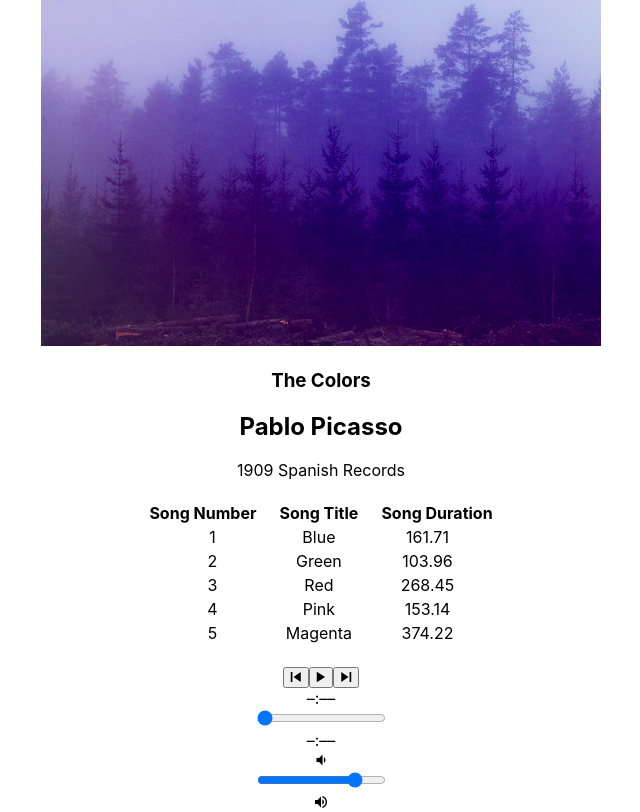
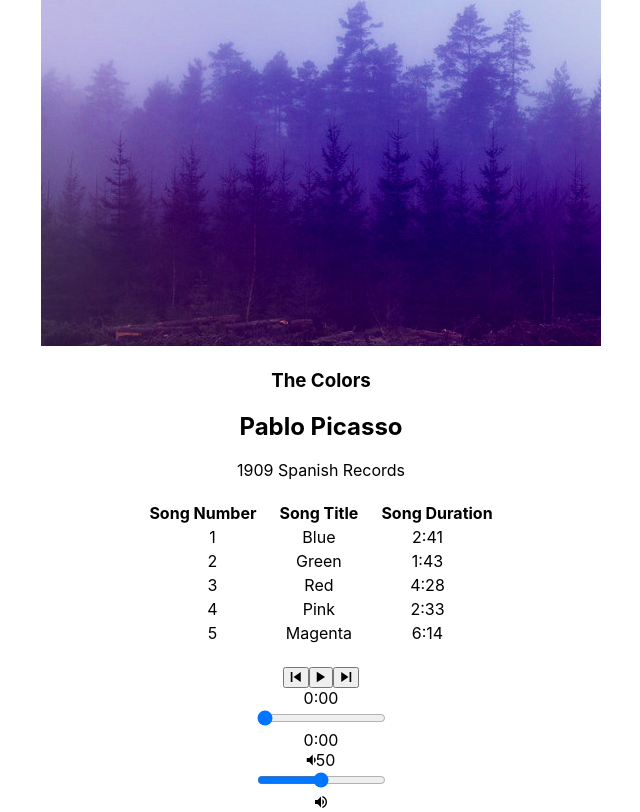
Before and after one commit to heidiulery/bloc-jams-react, a React (Create React App) app: page /album/the-colors in a window 1280 px wide. Shown: the part 316-1128 px from the top of the page, without its empty margins (319-959 px from the left). Built offline with nearby package versions, Linux system fonts and the light colour scheme.

Commit message:
Still need to fix formatTime(duration) in PlayerBar.js

```diff
--- a/src/components/Album.js
+++ b/src/components/Album.js
@@ -14,11 +14,39 @@ class Album extends Component {
 			album: album,
 			currentSong: album.songs[0],
 			isPlaying: false,
-			hover: true
+			hover: true,
+			currentTime: 0,
+			currentVolume: 0.5,
+			duration: album.songs[0].duration
 		};
 
 		this.audioElement = document.createElement('audio');
 		this.audioElement.src = album.songs[0].audioSrc;
+	}
+
+	componentDidMount() {
+		this.eventListeners = {
+			timeupdate: e => {
+				this.setState({ currentTime: this.audioElement.currentTime });
+			},
+			durationchange: e => {
+				this.setState({ duration: this.audioElement.duration });
+			},
+			volumechange: e => {
+				this.setState({ volume: this.audioElement.volume });
+			}
+		};
+
+		this.audioElement.addEventListener('timeupdate', this.eventListeners.timeupdate);
+		this.audioElement.addEventListener('durationchange', this.eventListeners.durationchange);
+		this.audioElement.addEventListener('volumechange', this.eventListeners.volumechange);
+	}
+
+	componentWillUnmount() {
+		this.audioElement.src = null;
+		this.audioElement.removeEventListener('timeupdate', this.eventListeners.timeupdate);
+		this.audioElement.removeEventListener('durationchange', this.eventListeners.durationchange);
+		this.audioElement.removeEventListener('volumechange', this.eventListeners.volumechange);
 	}
 
 	play() {
@@ -65,6 +93,34 @@ class Album extends Component {
 		const newSong= this.state.album.songs[newIndex];
 		this.setSong(newSong);
 		this.play();
+	}
+
+	handleTimeChange(e) {
+		const newTime = this.audioElement.duration * e.target.value;
+		this.audioElement.currentTime = newTime;
+		this.setState({ currentTime: newTime });
+	}
+
+	formatTime(time) {
+		const minutes = Math.floor( time / 60 );
+		let seconds = Math.floor( time % 60 );
+		if (seconds < 10) {
+			seconds = "0" + seconds;
+		}
+
+		if (time === isNaN) {
+			return "-:--";
+		}
+
+		else {
+			return (minutes + ":" + seconds);
+		}
+	}
+
+	handleVolumeChange(e) {
+		const newVolume = e.target.value;
+		this.audioElement.volume = newVolume;
+		this.setState({ currentVolume: newVolume });
 	}
 
 	handleMouseEnter(song) {
@@ -125,7 +181,7 @@ class Album extends Component {
 									}) ()}
 									</td>
 									<td>{ song.title }</td>
-									<td>{ song.duration }</td>
+									<td>{ this.formatTime(song.duration) }</td>
 								</tr>
 							)
 						}
@@ -137,6 +193,12 @@ class Album extends Component {
 					handleSongClick={ () => this.handleSongClick(this.state.currentSong) }
 					handlePrevClick={ () => this.handlePrevClick() }
 					handleNextClick={ () => this.handleNextClick() }
+					currentTime={ this.audioElement.currentTime }
+					duration={ this.audioElement.duration }
+					handleTimeChange={ (e) => this.handleTimeChange(e) }
+					formatTime={ () => this.formatTime(this.state.currentTime) }
+					currentVolume={ this.state.currentVolume }
+					handleVolumeChange={ (e) => this.handleVolumeChange(e) }
 				/>
 			</section>
 
--- a/src/components/PlayerBar.js
+++ b/src/components/PlayerBar.js
@@ -2,27 +2,56 @@ import React, { Component } from 'react';
 
 class PlayerBar extends Component {
 	render () {
+		const {
+			handlePrevClick,
+			handleSongClick,
+			isPlaying,
+			handleNextClick,
+			formatTime,
+			currentTime,
+			currentVolume,
+			handleTimeChange,
+			handleVolumeChange,
+			duration
+		} = this.props;
+
 		return (
 			<section className="player-bar">
 				<section id="buttons">
-				   <button id="previous" onClick={ this.props.handlePrevClick }>
+				   <button id="previous" onClick={ handlePrevClick }>
 					 <span className="icon ion-md-skip-backward"></span>
 				   </button>
-				   <button id="play-pause" onClick={ this.props.handleSongClick }>
-				   	 <span className={ this.props.isPlaying ? 'icon ion-md-pause' : 'icon ion-md-play' }></span>
+				   <button id="play-pause" onClick={ handleSongClick }>
+				   	 <span className={ isPlaying ? 'icon ion-md-pause' : 'icon ion-md-play' }></span>
 				   </button>
-				   <button id="next" onClick={ this.props.handleNextClick }>
+				   <button id="next" onClick={ handleNextClick }>
 					 <span className="icon ion-md-skip-forward"></span>
 				   </button>
 				 </section>
 				 <section id="time-control">
-				   <div className="current-time">–:––</div>
-				   <input type="range" className="seek-bar" value="0" />
-				   <div className="total-time">–:––</div>
+					<div className="current-time">{ formatTime(currentTime) }</div>
+					<input
+						type="range"
+						className="seek-bar"
+						value={ (currentTime / duration) || 0 }
+						max ="1"
+						min="0"
+						step="0.01"
+						onChange={ handleTimeChange }
+					/>
+					<div className="total-time">{ formatTime(duration) }</div>
 				 </section>
 				 <section id="volume-control">
-				   <div className="icon ion-md-volume-low"></div>
-				   <input type="range" className="seek-bar" value="80" />
+				   <div className="icon ion-md-volume-low">{ Math.round(currentVolume * 100) }</div>
+				   <input
+						type="range"
+						className="seek-bar"
+						value={ currentVolume }
+						max="1"
+						min="0"
+						step="0.01"
+						onChange={ handleVolumeChange }
+				   />
 				   <div className="icon ion-md-volume-high"></div>
 				 </section>
 			</section>
```
Also changed, not shown: 1 other file (tests, documents, lock files or other folders).
